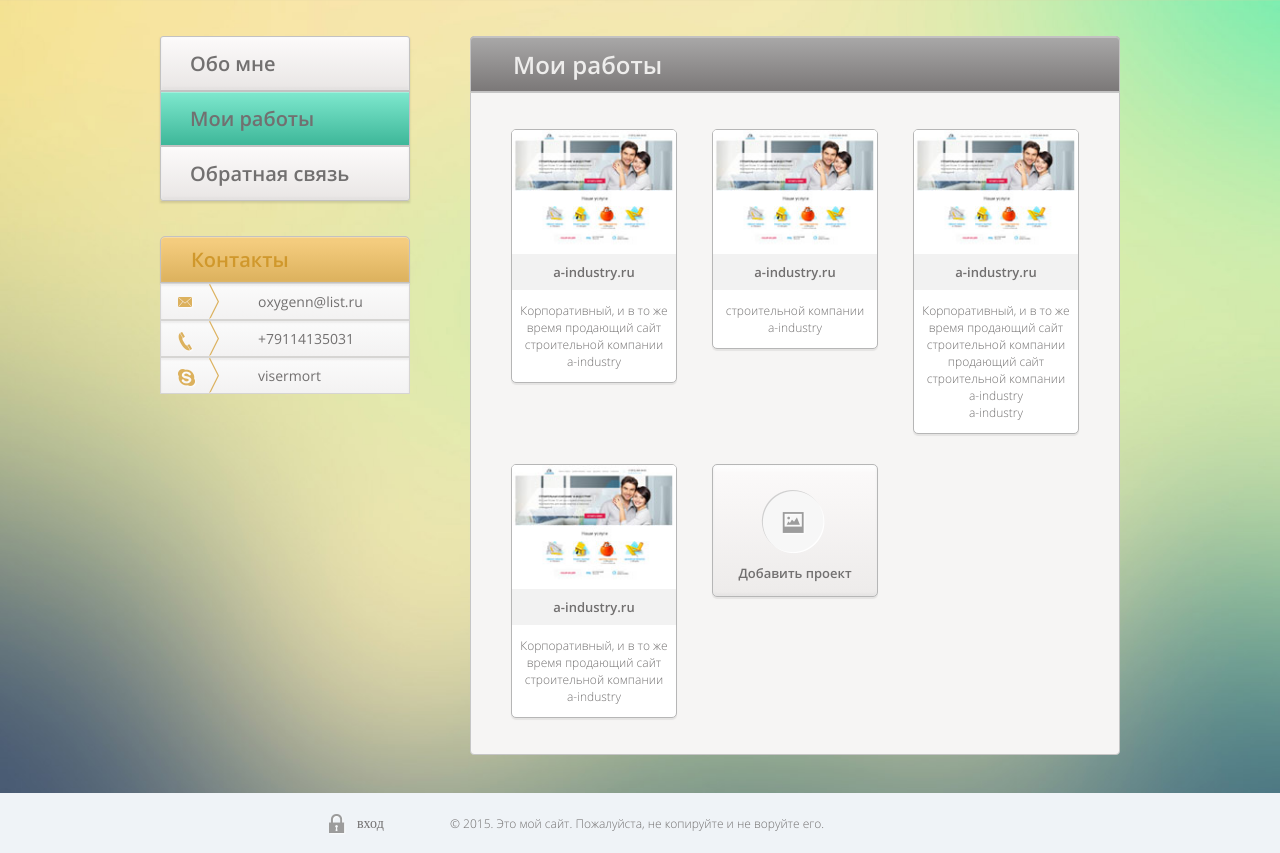
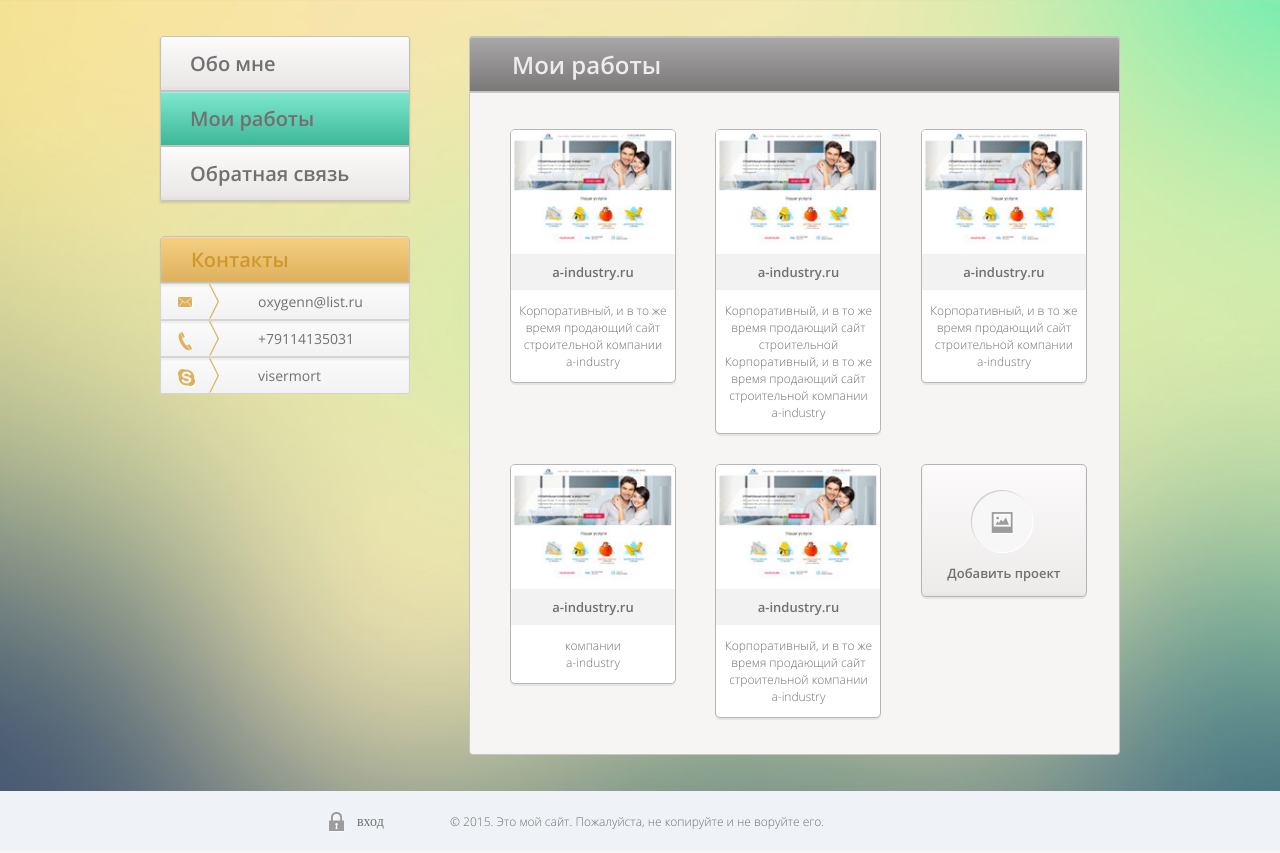
Before and after one commit to visermort/visermort, a PHP site: page /portfolio.html in a window 1280 px wide. Shown: the part 97-950 px from the top of the page. Run offline with PHP 8.4, Linux system fonts and the light colour scheme; some libraries are stand-ins or nearby versions; some web fonts are replaced.

Commit message:
Made some changes

```diff
--- a/app/css/main.css
+++ b/app/css/main.css
@@ -101,6 +101,17 @@ a {
 
 }
 
+
+/*основное содержимое*/
+.content-area {
+/*	margin-left: 310px;*/
+	float:right;
+	width: 651px;
+}
+
+.content {
+	margin-top: 36px;
+}
 
 /*главное меню*/
 .nav, .contacts {
@@ -243,13 +254,6 @@ li {
 }
 
 
-/*основное содержимое*/
-.content-area {
-	margin-left: 310px;
-/*	float:right;
-	width: 652px;*/
-}
-
 .content-header {
 	padding: 11px 0 10px 42px;
     color: #eeedec;
@@ -271,8 +275,8 @@ li {
 }
 
 .content-part {
-	margin-top: 36px;
-	margin-bottom: 38px;
+	/*margin-top: 36px;*/
+	margin-bottom: 36px;
 }
 .content-content {
 	padding: 36px 40px;
--- a/app/css/portfolio.css
+++ b/app/css/portfolio.css
@@ -8,10 +8,11 @@
 }
 .page, .page-add {
 	margin-top: 30px;
-	display:block;
-	float:left;
+	display:inline-block;
+	/*float:left;*/
 	margin-left: 35px;
 	width: 164px;
+	vertical-align: top;
 }
 .page {
    	-webkit-border-radius: 5px;
@@ -60,6 +61,17 @@
 	background-image: -ms-linear-gradient(bottom, #edebea, #fbf9f9 94%, #fff);
 	background-image: linear-gradient(to top, #edebea, #fbf9f9 94%, #fff);
 }
+
+.page-add:hover {
+	background-image: -moz-linear-gradient( 90deg, rgb(194,192,192) 0%, rgb(227,225,225) 87%, rgb(230,228,228) 90%, rgb(232,231,231) 100%);
+	background-image: -webkit-linear-gradient( 90deg, rgb(194,192,192) 0%, rgb(227,225,225) 87%, rgb(230,228,228) 90%, rgb(232,231,231) 100%);
+	background-image: -ms-linear-gradient( 90deg, rgb(194,192,192) 0%, rgb(227,225,225) 87%, rgb(230,228,228) 90%, rgb(232,231,231) 100%);
+	-ms-filter: "progid:DXImageTransform.Microsoft.gradient( startColorstr='#e8e7e7', endColorstr='#c2c0c0',GradientType=0 )";
+	-webkit-box-shadow: inset 0 -2px 3px 0 rgba(41, 41, 41, 0.05);
+	   -moz-box-shadow: inset 0 -2px 3px 0 rgba(41, 41, 41, 0.05);
+			box-shadow: inset 0 -2px 3px 0 rgba(41, 41, 41, 0.05);
+}
+
 
 .page-add-link {
     width: 164px;
@@ -115,16 +127,12 @@
 	border-radius:  3px 3px 0 0;
 }
 
+/*ховер на картинку проекта*/
 
-
-
-
-
-/*
 .projects-item {
-    width: 183px;
+   /* width: 183px;  */
     position: relative;
-    margin: 20px;
+    /*margin: 20px;*/
 }
 .projects-item .project-img {
     box-sizing: border-box;
@@ -159,10 +167,11 @@
 	filter: alpha(opacity=20);
 }
 .projects-item:hover .hover-img{
-	background-color: rgb( 108, 108, 164);
+/*	background-color: rgb( 108, 108, 164);*/
+background-color: rgb(187, 186 , 185);
 }
 
-<div class="projects-item">
+/*<div class="projects-item">
   <div class="hover-img">
     <img src="http://loremflickr.com/320/240" alt="http://landingsloft.ru/" class="project-img">
     <div class="zoom-wrapper">
--- a/app/portfolio.html
+++ b/app/portfolio.html
@@ -19,7 +19,7 @@
 <div class="wrapper">
 	<header class="header ">
 		<div class="header-container  " >
-			<a href="#"  class="logo"  >
+			<a href="index.html"  class="logo"  >
 				<img src="images/logo-logaster-shadow-24.png"  alt="loftschool. От мыслителя к создателю" class="logo-image">
 				<span class="logo-text">loftschool. От мыслителя к создателю</span>
 			</a>
@@ -48,8 +48,8 @@
 			</ul>
 		</div>
 	</header>
-	<div class="content">
-		<aside class="sidebar clearfix">
+	<div class="content clearfix">
+		<aside class="sidebar">
 			<ul class="nav">
 				<li class="nav-item ">
 				 <a href="index.html" class="menu-item-link about-link"> Обо мне</a>
@@ -77,18 +77,19 @@
 			</div>
 		</aside>
 		<div class="content-area">
-
-
-
-
 		<section class="content-part content-">
 		    <h1 class="content-header">Мои работы</h1>
 			<div class="content-content ">
 				<ul class="pages clearfix">
 					<li class="page">
-									<a href="#" class="page-link">
-									     <img src="images/page.jpg" height="120" alt="pagetitle" class="page-image">
-									 </a>
+						<div class="projects-item">
+							  <div class="hover-img">
+									<img src="images/page.jpg" height="120" alt="pagetitle" class="project-img">
+								    <div class="zoom-wrapper">
+								      <a href="#" target="_blank" class="zoom-link">Подробнее</a>
+								    </div>
+							</div>
+						</div>
 						 <h3 class="page-title">
 						 	a-industry.ru
 						 </h3>
@@ -98,34 +99,32 @@
 						 </p>
 					</li>
 					<li class="page">
-						<a href="#" class="page-link">
-						     <img src="images/page.jpg" height="120" alt="pagetitle" class="page-image">
-						 </a>
-						 <h3 class="page-title">
-						 	a-industry.ru
-						 </h3>
-						 <p class="page-description">
-						 	 строительной
-						 	компании <br>a-industry
-						 </p>
-					</li>
-					<li class="page">
-						<a href="#" class="page-link">
-						     <img src="images/page.jpg" height="120" alt="pagetitle" class="page-image">
-						 </a>
+						<div class="projects-item">
+							  <div class="hover-img">
+									<img src="images/page.jpg" height="120" alt="pagetitle" class="project-img">
+								    <div class="zoom-wrapper">
+								      <a href="#" target="_blank" class="zoom-link">Подробнее</a>
+								    </div>
+							</div>
+						</div>
 						 <h3 class="page-title">
 						 	a-industry.ru
 						 </h3>
 						 <p class="page-description">
 						 	Корпоративный, и в то же время продающий сайт строительной
-						 	компании продающий сайт строительной
-						 	компании <br>a-industry <br>a-industry
+						 	Корпоративный, и в то же время продающий сайт строительной
+						 	компании <br>a-industry
 						 </p>
 					</li>
 					<li class="page">
-						<a href="#" class="page-link">
-						     <img src="images/page.jpg" height="120" alt="pagetitle" class="page-image">
-						 </a>
+						<div class="projects-item">
+							  <div class="hover-img">
+									<img src="images/page.jpg" height="120" alt="pagetitle" class="project-img">
+								    <div class="zoom-wrapper">
+								      <a href="#" target="_blank" class="zoom-link">Подробнее</a>
+								    </div>
+							</div>
+						</div>
 						 <h3 class="page-title">
 						 	a-industry.ru
 						 </h3>
@@ -134,6 +133,40 @@
 						 	компании <br>a-industry
 						 </p>
 					</li>
+					<li class="page">
+						<div class="projects-item">
+							  <div class="hover-img">
+									<img src="images/page.jpg" height="120" alt="pagetitle" class="project-img">
+								    <div class="zoom-wrapper">
+								      <a href="#" target="_blank" class="zoom-link">Подробнее</a>
+								    </div>
+							</div>
+						</div>
+						 <h3 class="page-title">
+						 	a-industry.ru
+						 </h3>
+						 <p class="page-description">
+						 	компании <br>a-industry
+						 </p>
+					</li>
+					<li class="page">
+						<div class="projects-item">
+							  <div class="hover-img">
+									<img src="images/page.jpg" height="120" alt="pagetitle" class="project-img">
+								    <div class="zoom-wrapper">
+								      <a href="#" target="_blank" class="zoom-link">Подробнее</a>
+								    </div>
+							</div>
+						</div>
+						 <h3 class="page-title">
+						 	a-industry.ru
+						 </h3>
+						 <p class="page-description">
+						 	Корпоративный, и в то же время продающий сайт строительной
+						 	компании <br>a-industry
+						 </p>
+					</li>
+
 					<li class="page-add">
 						<a href="#" class="page-add-link">
 						     <img src="images/polaroid-1.png" height="64" alt="Добавить проект" class="page-add-image">
```
Also changed, not shown: app/contact.html (+5 -8 lines), app/css/contact.css (+6 -25 lines), app/index.html (+5 -5 lines), logaster/1_Primary_logo_on_transparent_129x75.png (deleted), logaster/2_Flat_logo_on_transparent_129x75.png (deleted), logaster/3_White_logo_on_color1_129x75.png (deleted), logaster/4_Grayscale_logo_on_transparent_126x75.png (deleted), logaster/4_Grayscale_logo_on_transparent_129x75.png (deleted), logaster/4_Grayscale_logo_on_transparent_58x51.png (deleted), logaster/4_Grayscale_logo_on_transparent_93x75_cr.png (deleted), logaster/5_White_logo_on_black_129x75.png (deleted), logaster/6_Primary_logo_on_color2_129x75.png (deleted), logaster/favicon.ico (deleted), logaster/logo-logaster.png (deleted), 1 other file.
